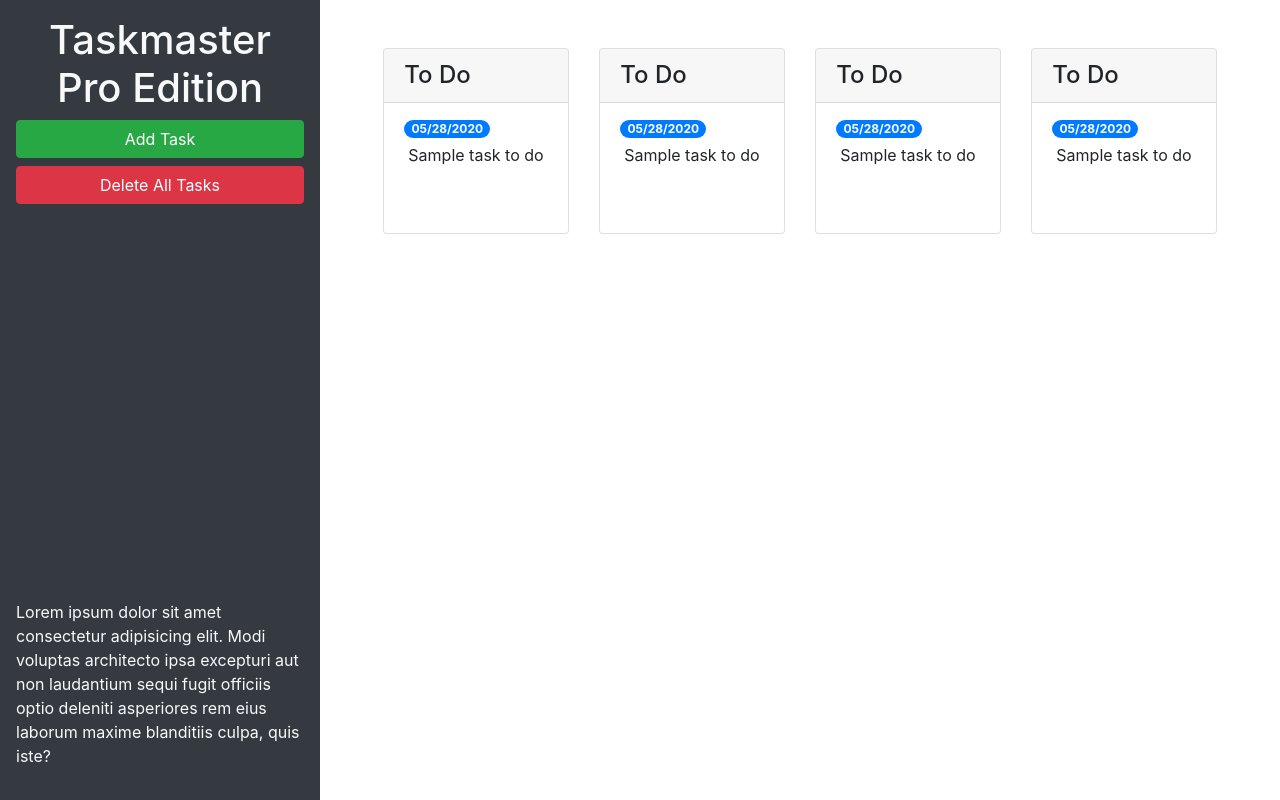
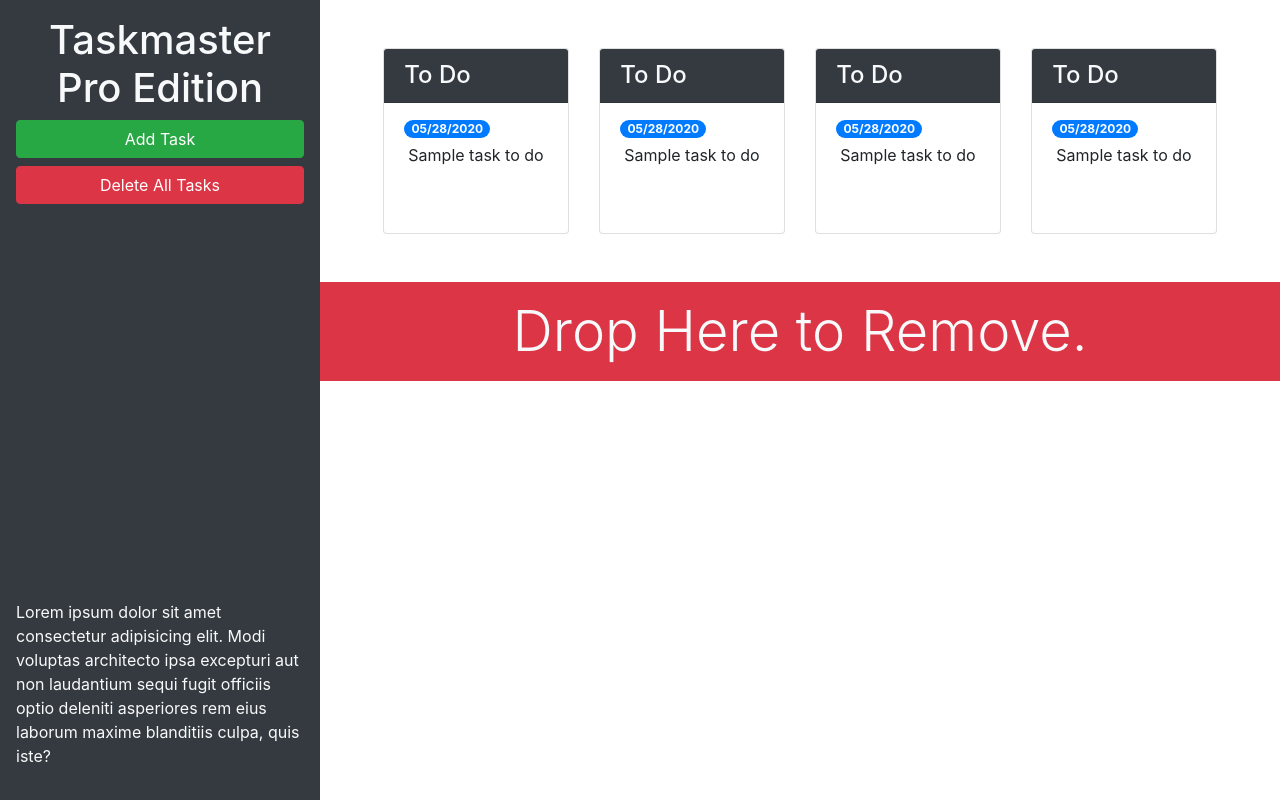
Before and after one commit to MenderesKoc/taskmaster-pro, a plain HTML site: page index.html in a window 1280 px wide. Drawn offline with nearby package versions, Linux system fonts and the light colour scheme.

Commit message:
add bootstrap layout

```diff
--- a/index.html
+++ b/index.html
@@ -13,23 +13,23 @@
 <body>
 
   <div class="row min-vh-100 no-gutters">
-    <header class="col-12 col-lg-3 bg-dark text-light d-flex flex-column p-4 p-lg-3">
+    <header class="col-12 col-lg-3 bg-dark text-light sticky-top d-flex flex-column p-4 p-lg-3">
       <h1 class="text-center">Taskmaster Pro Edition</h1>
       <button id="create-task" class="btn btn-block btn-success" data-toggle="modal" data-target="#task-form-modal">Add
         Task</button>
       <button id="remove-tasks" class="btn btn-block btn-danger">Delete All Tasks</button>
-      <p class="mt-auto">Lorem ipsum dolor sit amet consectetur adipisicing elit. Modi voluptas architecto ipsa
+      <p class="mt-auto d-none d-lg-block">Lorem ipsum dolor sit amet consectetur adipisicing elit. Modi voluptas
+        architecto ipsa
         excepturi aut non
         laudantium sequi fugit officiis optio deleniti asperiores rem eius laborum maxime blanditiis culpa, quis iste?
       </p>
     </header>
 
-    <main class="col-12 col-lg-9">
-
+    <main class="col-12 col-lg-9 d-flex flex-column">
       <div class="m-5 row justify-content-around">
         <!-- todo start -->
         <div class="card">
-          <h4 class="card-header">
+          <h4 class="card-header bg-dark text-light">
             To Do
           </h4>
           <ul id="list-toDo" class="list-group list-group-flush">
@@ -43,7 +43,7 @@
 
         <!-- in progress start -->
         <div class="card">
-          <h4 class="card-header">
+          <h4 class="card-header bg-dark text-light">
             To Do
           </h4>
           <ul id="list-toDo" class="list-group list-group-flush">
@@ -57,7 +57,7 @@
 
         <!-- in review start -->
         <div class="card">
-          <h4 class="card-header">
+          <h4 class="card-header bg-dark text-light">
             To Do
           </h4>
           <ul id="list-toDo" class="list-group list-group-flush">
@@ -71,7 +71,7 @@
 
         <!-- done start -->
         <div class="card">
-          <h4 class="card-header">
+          <h4 class="card-header bg-dark text-light">
             To Do
           </h4>
           <ul id="list-toDo" class="list-group list-group-flush">
@@ -83,7 +83,11 @@
         </div>
         <!-- done end -->
       </div>
-
+      <div id="trash">
+        <div class="w-100 bg-danger p-3 text-center text-light display-4">
+          Drop Here to Remove.
+        </div>
+      </div>
     </main>
   </div>
 
```
